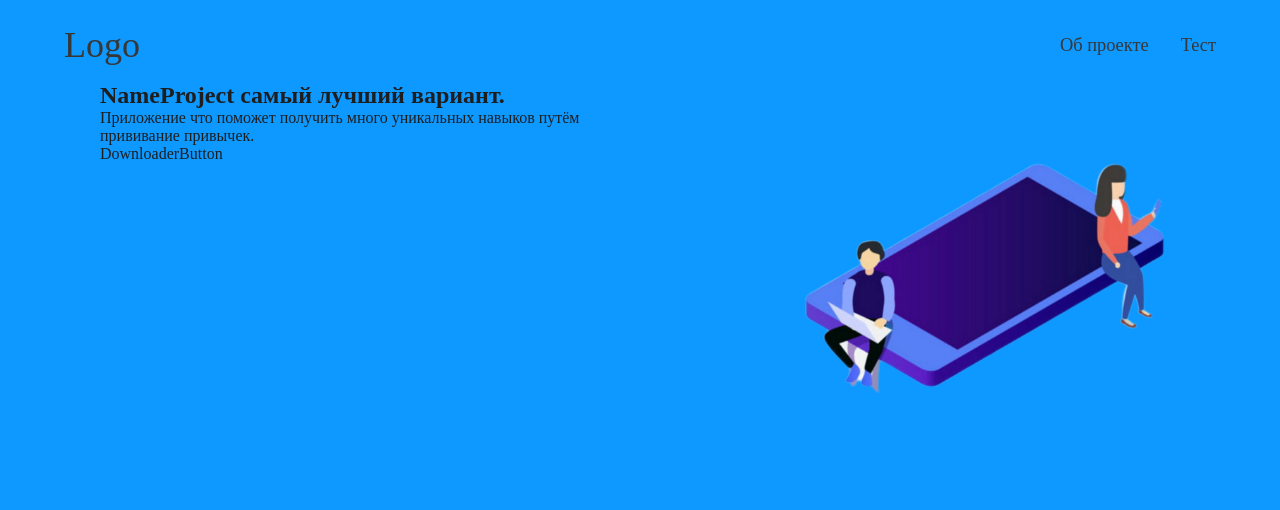
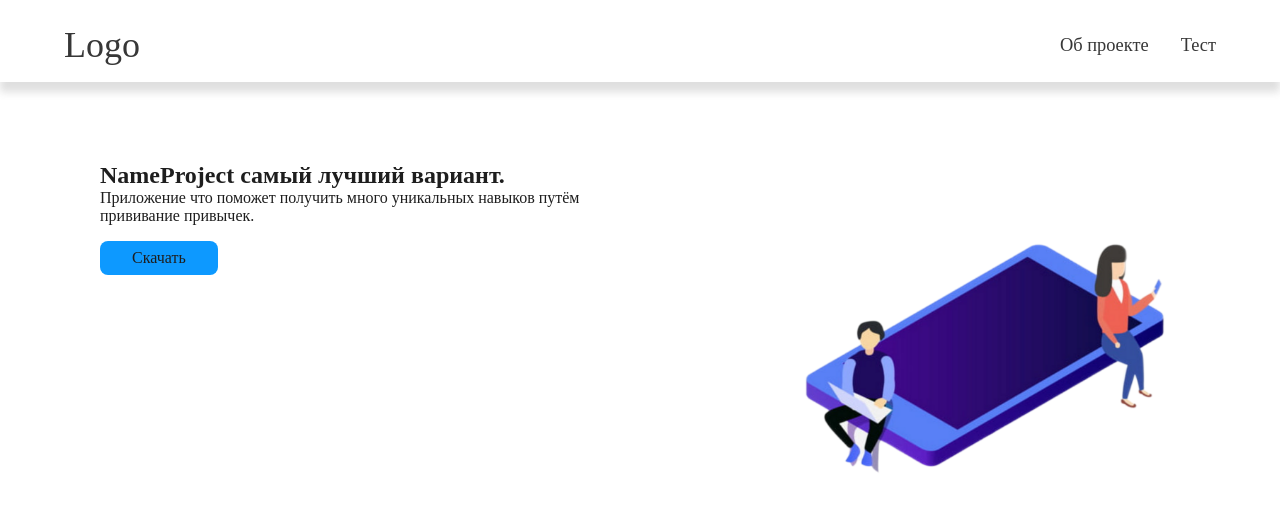
Before and after one commit to Sskame1/Project_habit, a Next.js app: page / in a window 1280 px wide. Shown: the top 510 px of the page. Built offline with nearby package versions, Linux system fonts and the light colour scheme.

Commit message:
Добавил кнопку скачать пока что не функциональна

```diff
--- a/components/DownloaderButton/DownloaderButton.module.scss
+++ b/components/DownloaderButton/DownloaderButton.module.scss
@@ -0,0 +1,7 @@
+@import "@/scss/variable";
+.buttonDownload {
+    background-color: $primary-color;
+    padding: 1vh 4vh;
+    border-radius: 1vh;
+    margin-top: 2vh;
+}
--- a/components/DownloaderButton/DownloaderButton.tsx
+++ b/components/DownloaderButton/DownloaderButton.tsx
@@ -3,6 +3,6 @@ import style from './DownloaderButton.module.scss'
 
 export default function DownloaderButton() {
   return (
-    <div>DownloaderButton</div>
+    <button className={style.buttonDownload}>Скачать</button>
   )
 }
--- a/components/Header/Header.module.scss
+++ b/components/Header/Header.module.scss
@@ -3,9 +3,9 @@
 .Header {
     // background-color: $secondary-color;
 
-    // -webkit-box-shadow: 0px 10px 8px 0px rgba(97, 97, 97, 0.2);
-    // -moz-box-shadow: 0px 10px 8px 0px rgba(97, 97, 97, 0.2);
-    // box-shadow: 0px 10px 8px 0px rgba(97, 97, 97, 0.2);
+    -webkit-box-shadow: 0px 10px 8px 0px rgba(97, 97, 97, 0.2);
+    -moz-box-shadow: 0px 10px 8px 0px rgba(97, 97, 97, 0.2);
+    box-shadow: 0px 10px 8px 0px rgba(97, 97, 97, 0.2);
 }
 
 .Header__container {
--- a/components/Main/MainH.module.scss
+++ b/components/Main/MainH.module.scss
@@ -1,7 +1,7 @@
 @import "@/scss/variable";
 
 .MainH {
-    background-color: $primary-color;
+    // background-color: $primary-color;
     height: 100vh;
     font-size: $primary-size-text;
 }
@@ -15,6 +15,7 @@
 .MainH__container_main {
     display: flex;
     justify-content: space-around;
+    padding-top: 10vh;
 }
 
 .Image_main {
--- a/components/Main/MainH.tsx
+++ b/components/Main/MainH.tsx
@@ -9,7 +9,7 @@ export default function MainH() {
   return (
     <div className={style.MainH}>
         <Header />
-        <div className={style.MainH__container_main}>
+          <div className={style.MainH__container_main}>
             <div className={style.container_Down}>
                 <DescForDown />
                 <DownloaderButton />
--- a/scss/globals.scss
+++ b/scss/globals.scss
@@ -1,4 +1,4 @@
-@import './variable';
+@import '@/scss/variable';
 * {
     color: $text-color;
 }
```
